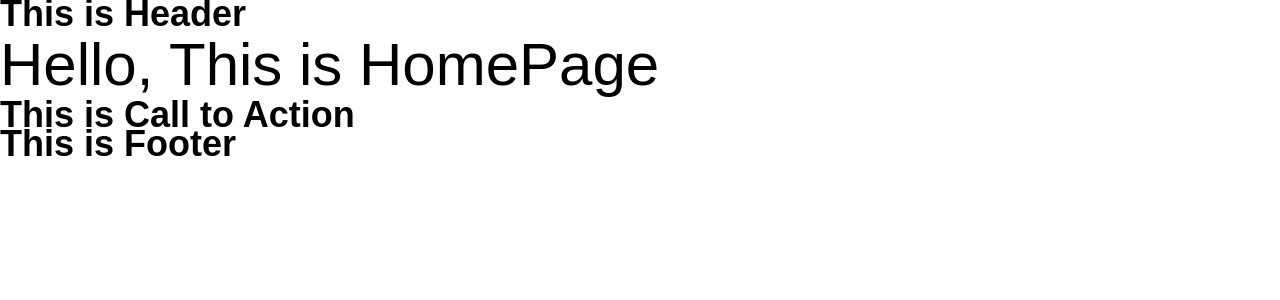
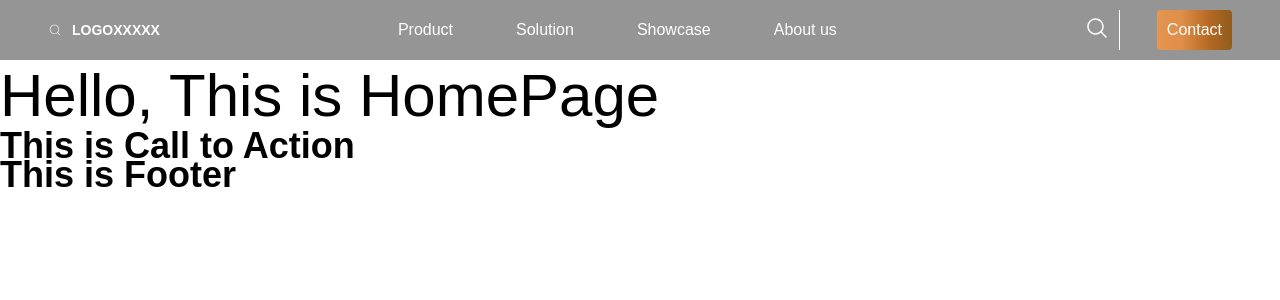
Before and after one commit to hajimemaste/project, a React (Vite) app: page / in a window 1280 px wide. Shown: the top 300 px of the page. Built offline with nearby package versions, Linux system fonts and the light colour scheme.

Commit message:
Create Header

```diff
--- a/package.json
+++ b/package.json
@@ -13,6 +13,7 @@
     "@loadable/component": "^5.16.4",
     "react": "^18.2.0",
     "react-dom": "^18.2.0",
+    "react-icons": "^5.2.1",
     "react-loading-skeleton": "^3.4.0",
     "react-router-dom": "^6.23.1",
     "styled-components": "^6.1.11"
--- /dev/null
+++ b/src/assets/svgs/iconSearch.jsx
@@ -0,0 +1,18 @@
+export const SearchIcon = (props) => {
+  const { style } = props;
+
+  return (
+    <svg
+      width="20"
+      height="20"
+      viewBox="0 0 20 20"
+      fill="none"
+      xmlns="http://www.w3.org/2000/svg"
+    >
+      <path
+        d="M19.5308 18.4693L14.8368 13.7762C16.1973 12.1428 16.8757 10.0478 16.7309 7.92691C16.5861 5.80604 15.6293 3.82265 14.0593 2.38932C12.4894 0.955989 10.4274 0.183083 8.30213 0.231383C6.17687 0.279683 4.15205 1.14547 2.64888 2.64864C1.14571 4.15181 0.279927 6.17663 0.231627 8.30188C0.183327 10.4271 0.956234 12.4892 2.38956 14.0591C3.82289 15.629 5.80629 16.5859 7.92715 16.7307C10.048 16.8755 12.1431 16.1971 13.7765 14.8365L18.4696 19.5306C18.5393 19.6003 18.622 19.6556 18.713 19.6933C18.8041 19.731 18.9017 19.7504 19.0002 19.7504C19.0988 19.7504 19.1963 19.731 19.2874 19.6933C19.3784 19.6556 19.4612 19.6003 19.5308 19.5306C19.6005 19.4609 19.6558 19.3782 19.6935 19.2871C19.7312 19.1961 19.7506 19.0985 19.7506 19C19.7506 18.9014 19.7312 18.8038 19.6935 18.7128C19.6558 18.6218 19.6005 18.539 19.5308 18.4693ZM1.75021 8.49997C1.75021 7.16495 2.14609 5.8599 2.88779 4.74987C3.62949 3.63984 4.6837 2.77467 5.9171 2.26378C7.1505 1.75289 8.5077 1.61922 9.81707 1.87967C11.1264 2.14012 12.3292 2.78299 13.2732 3.727C14.2172 4.671 14.8601 5.87374 15.1205 7.18311C15.381 8.49248 15.2473 9.84968 14.7364 11.0831C14.2255 12.3165 13.3603 13.3707 12.2503 14.1124C11.1403 14.8541 9.83524 15.25 8.50021 15.25C6.71061 15.248 4.99488 14.5362 3.72944 13.2708C2.464 12.0053 1.7522 10.2896 1.75021 8.49997Z"
+        fill="white"
+      />
+    </svg>
+  );
+};
--- /dev/null
+++ b/src/components/atoms/ButtonText/index.jsx
@@ -0,0 +1,27 @@
+import React from "react";
+import styled from "styled-components";
+import { StyledTypo } from "../../../styles/mixins/StyledTypo";
+
+const BtnText = ({ title, color, bgColor }) => {
+  return (
+    <div
+      style={{
+        background: bgColor,
+        border: "none",
+        borderRadius: "4px",
+        padding: "10px",
+        fontFamily: "Urbanist, sans-serif",
+        fontWeight: 500,
+        fontSize: "16px",
+        lineHeight: "19.2px",
+        color: color,
+        cursor: "pointer",
+        userSelect: "none",
+      }}
+    >
+      {title}
+    </div>
+  );
+};
+
+export default BtnText;
--- /dev/null
+++ b/src/components/atoms/index.jsx
@@ -0,0 +1 @@
+export { default as BtnText } from "./ButtonText";
--- a/src/components/organisms/Header/index.jsx
+++ b/src/components/organisms/Header/index.jsx
@@ -1,12 +1,92 @@
 import React from "react";
 import styled from "styled-components";
+import { CiSearch } from "react-icons/ci";
+import { APP_COLORS } from "../../../themes";
+import { StyledDisplay } from "../../../styles/mixins/StyledDisplay";
+import { StyledTypo } from "../../../styles/mixins/StyledTypo";
+import { IoSearch } from "react-icons/io5";
+import { BtnText } from "../../atoms";
+import { SearchIcon } from "../../../assets/svgs/iconSearch";
 
 const Header = (props) => {
   return (
-    <>
-      <h1>This is Header</h1>
-    </>
+    <StyledHeader>
+      <StyledLogo href="/">
+        <CiSearch />
+        <p>LOGOXXXXX</p>
+      </StyledLogo>
+      <StyledNavigator>
+        <li>
+          <a href="/products">Product</a>
+        </li>
+        <li>
+          <a href="/solution">Solution</a>
+        </li>
+        <li>
+          <a href="/showcase">Showcase</a>
+        </li>
+        <li>
+          <a href="/about">About us</a>
+        </li>
+      </StyledNavigator>
+      <StyledFeat>
+        <StyledSearch>
+          <SearchIcon />
+        </StyledSearch>
+        <BtnText
+          title="Contact"
+          color="white"
+          bgColor="linear-gradient(89.68deg, #F1B078 -20.43%, #E3934D 6.5%, #DF8F49 32.15%, #B56824 69.73%, #685117 128.94%)"
+        />
+      </StyledFeat>
+    </StyledHeader>
   );
 };
 
+const StyledHeader = styled.header`
+  width: 100%;
+  padding: 10px 48px;
+  background-color: rgba(79, 79, 79, 0.6);
+  ${StyledDisplay.dFlex({ justify: "space-between" })};
+`;
+
+const StyledLogo = styled.a`
+  ${StyledDisplay.dFlex({ gap: "10px", justify: "center" })}
+  ${StyledTypo.heading10({ color: APP_COLORS.white })}
+`;
+
+const StyledNavigator = styled.ul`
+  ${StyledDisplay.dFlex({ gap: "43px" })}
+
+  li {
+    margin: 0;
+    padding: 0;
+  }
+
+  li a {
+    display: block;
+    text-align: center;
+    padding: 10px;
+    text-decoration: none;
+    transition: all 0.5s ease;
+
+    ${StyledTypo.heading9({ color: APP_COLORS.white })};
+  }
+
+  li a:hover {
+    background: linear-gradient(to right, #d19600, #c36029);
+    -webkit-background-clip: text;
+    -webkit-text-fill-color: transparent;
+  }
+`;
+const StyledFeat = styled.div`
+  ${StyledDisplay.dFlex({ gap: "37px" })}
+`;
+const StyledSearch = styled.div`
+  padding: 8px 12px;
+  border-right: 1px solid ${APP_COLORS.white};
+  height: 40px;
+  cursor: pointer;
+`;
+
 export default Header;
--- a/src/styles/mixins/StyledTypo.jsx
+++ b/src/styles/mixins/StyledTypo.jsx
@@ -75,7 +75,6 @@ export const StyledTypo = {
   heading5: ({ color = APP_COLORS.black, lineHeight = "38.4px" }) => css`
     ${StyledTypo.fontUrbanist()}
     ${StyledTypo.fontStyle({
-      fontWeight,
       fontSize: APP_FONTS["3xl"],
       lineHeight,
       textColor: color,
@@ -89,7 +88,6 @@ export const StyledTypo = {
   }) => css`
     ${StyledTypo.fontUrbanist()}
     ${StyledTypo.fontStyle({
-      fontWeight,
       fontSize: APP_FONTS["2xl"],
       lineHeight,
       textColor: color,
@@ -103,7 +101,6 @@ export const StyledTypo = {
   }) => css`
     ${StyledTypo.fontUrbanist()}
     ${StyledTypo.fontStyle({
-      fontWeight,
       fontSize: APP_FONTS.xl,
       lineHeight,
       textColor: color,
@@ -128,6 +125,16 @@ export const StyledTypo = {
     ${StyledTypo.fontUrbanist()}
     ${StyledTypo.fontStyle({
       fontSize: APP_FONTS.base,
+      lineHeight,
+      textColor: color,
+    })}
+  `,
+
+  heading10: ({ color = APP_COLORS.black, lineHeight = "20px" }) => css`
+    ${StyledTypo.fontUrbanist()}
+    ${StyledTypo.fontStyle({
+      fontSize: APP_FONTS.md,
+      fontWeight: 800,
       lineHeight,
       textColor: color,
     })}
--- a/src/themes/appColors.js
+++ b/src/themes/appColors.js
@@ -1,26 +1,26 @@
 export const APP_COLORS = {
-  black: '#000000',
-  blue: '#0095f6',
-  blueDark: '#1763cf',
-  grayDark: '#737373',
-  grayMedium: '#8e8e8e',
-  grayLight: '#a8a8a8',
-  grayLighter: '#a9a9a9',
-  blackLight: '#121212',
-  blueLight: '#e0f1ff',
-  grayLightest: '#f3f5f7',
-  grayExtraLight: '#f5f5f5',
-  grayUltraLight: '#fafafa',
-  white: '#ffffff',
-  red: '#FF3040',
-  transparent: 'transparent',
-  dark: '#1c1e21',
-  veryDark: '#262626',
-  greyLight: '#363636',
+  black: "#000000",
+  blue: "#0095f6",
+  blueDark: "#1763cf",
+  grayDark: "#737373",
+  grayMedium: "#8e8e8e",
+  grayLight: "#4F4F4F",
+  grayLighter: "#a9a9a9",
+  blackLight: "#121212",
+  blueLight: "#e0f1ff",
+  grayLightest: "#f3f5f7",
+  grayExtraLight: "#f5f5f5",
+  grayUltraLight: "#fafafa",
+  white: "#ffffff",
+  red: "#FF3040",
+  transparent: "transparent",
+  dark: "#1c1e21",
+  veryDark: "#262626",
+  greyLight: "#363636",
 
-  grayBtn: '#363636',
-  blackRBG: '0, 0, 0',
-  whiteRBG: '255, 255, 255',
+  grayBtn: "#363636",
+  blackRBG: "0, 0, 0",
+  whiteRBG: "255, 255, 255",
 
   gradient: `radial-gradient(
     circle farthest-corner at 32% 106%,
@@ -30,5 +30,5 @@ export const APP_COLORS = {
     rgb(235, 65, 65) 42%,
     transparent 82%
   ),
-  linear-gradient(135deg, rgb(35, 75, 215) 12%, rgb(195, 60, 190) 58%)`
+  linear-gradient(135deg, rgb(35, 75, 215) 12%, rgb(195, 60, 190) 58%)`,
 };
```
Also changed, not shown: 1 other file (tests, documents, lock files or other folders).
